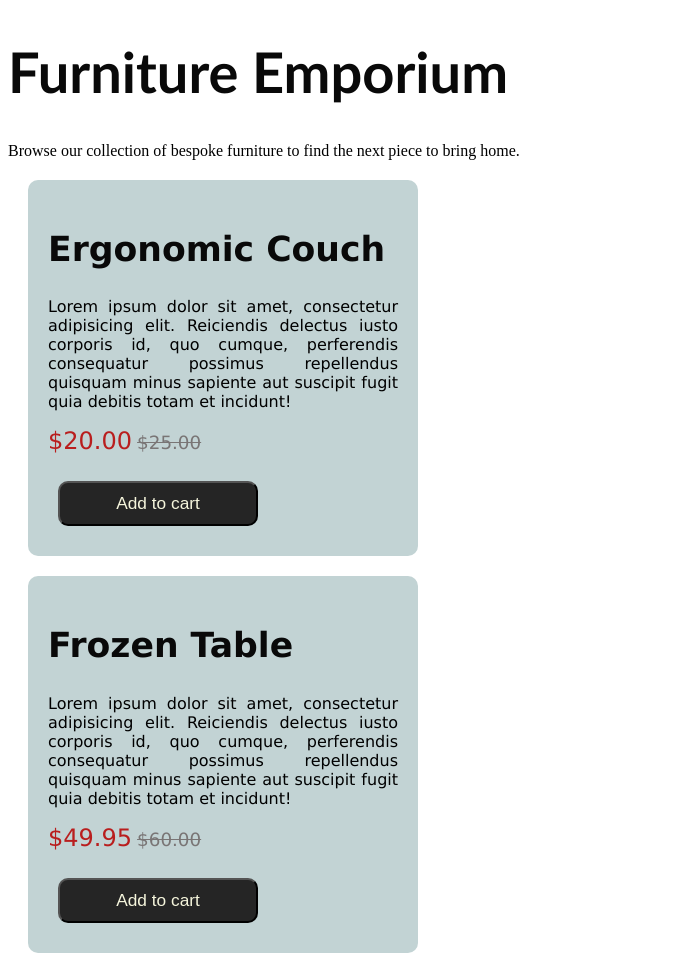
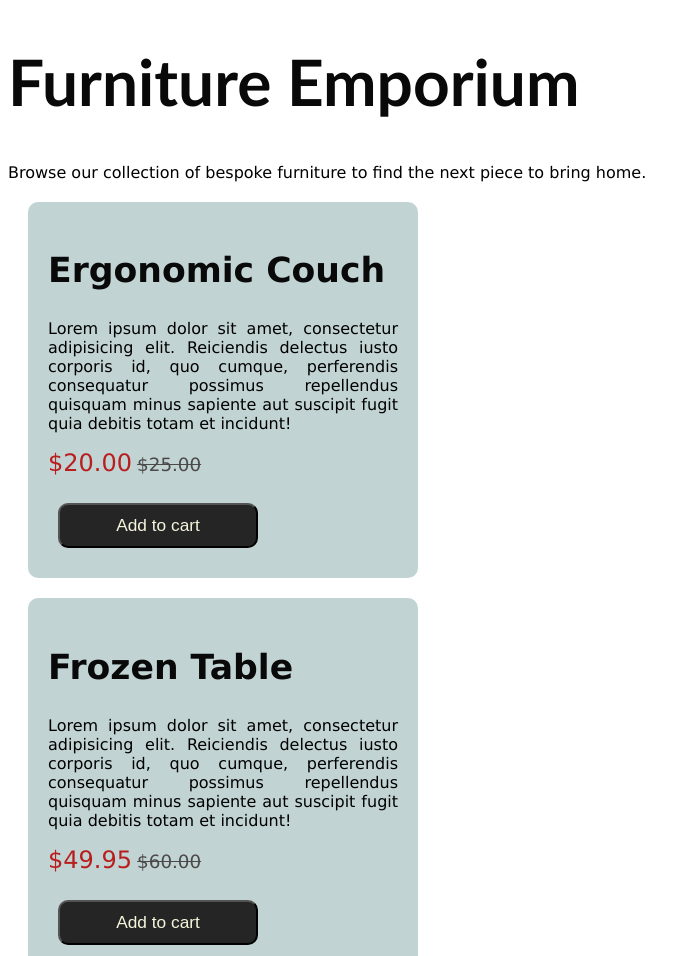
Before and after one commit to lkloh31/furnitureEmporium, a plain HTML site: page index.html in a window 1280 px wide. Shown: the top 956 px of the page, without its empty margins (0-699 px from the left). Drawn offline with Linux system fonts and the light colour scheme.

Commit message:
final commit

```diff
--- a/index.css
+++ b/index.css
@@ -1,7 +1,7 @@
 h1 {
   color: rgb(9, 9, 9);
   font-family: "Gill Sans", "Gill Sans MT", Calibri, "Trebuchet MS", sans-serif;
-  font-size: 7ch;
+  font-size: 8ch;
 }
 
 h2 {
@@ -9,7 +9,12 @@ h2 {
   font-size: 3.4ch;
 }
 
-.style1 {
+.bodyStyle {
+  font-family: "Lucida Sans", "Lucida Sans Regular", "Lucida Grande",
+    "Lucida Sans Unicode", Geneva, Verdana, sans-serif;
+}
+
+.cardStyle {
   font-family: "Lucida Sans", "Lucida Sans Regular", "Lucida Grande",
     "Lucida Sans Unicode", Geneva, Verdana, sans-serif;
   text-align: justify;
@@ -27,7 +32,7 @@ h2 {
 }
 
 .oldPrice {
-  color: rgb(121, 117, 117);
+  color: rgb(76, 73, 73);
   font-size: 1.8ch;
 }
 
--- a/index.html
+++ b/index.html
@@ -8,13 +8,13 @@
     <main>
       <header>
         <h1>Furniture Emporium</h1>
-        <p>
+        <p class="bodyStyle">
           Browse our collection of bespoke furniture to find the next piece to
           bring home.
         </p>
       </header>
 
-      <article class="style1">
+      <article class="cardStyle">
         <h2>Ergonomic Couch</h2>
         <p>
           Lorem ipsum dolor sit amet, consectetur adipisicing elit. Reiciendis
@@ -28,7 +28,7 @@
         <button class="addToCart">Add to cart</button>
       </article>
 
-      <article class="style1">
+      <article class="cardStyle">
         <h2>Frozen Table</h2>
         <p>
           Lorem ipsum dolor sit amet, consectetur adipisicing elit. Reiciendis
@@ -42,7 +42,7 @@
         <button class="addToCart">Add to cart</button>
       </article>
 
-      <article class="style1">
+      <article class="cardStyle">
         <h2>Handcrafted Chair</h2>
         <p>
           Lorem ipsum dolor sit amet, consectetur adipisicing elit. Reiciendis
```
